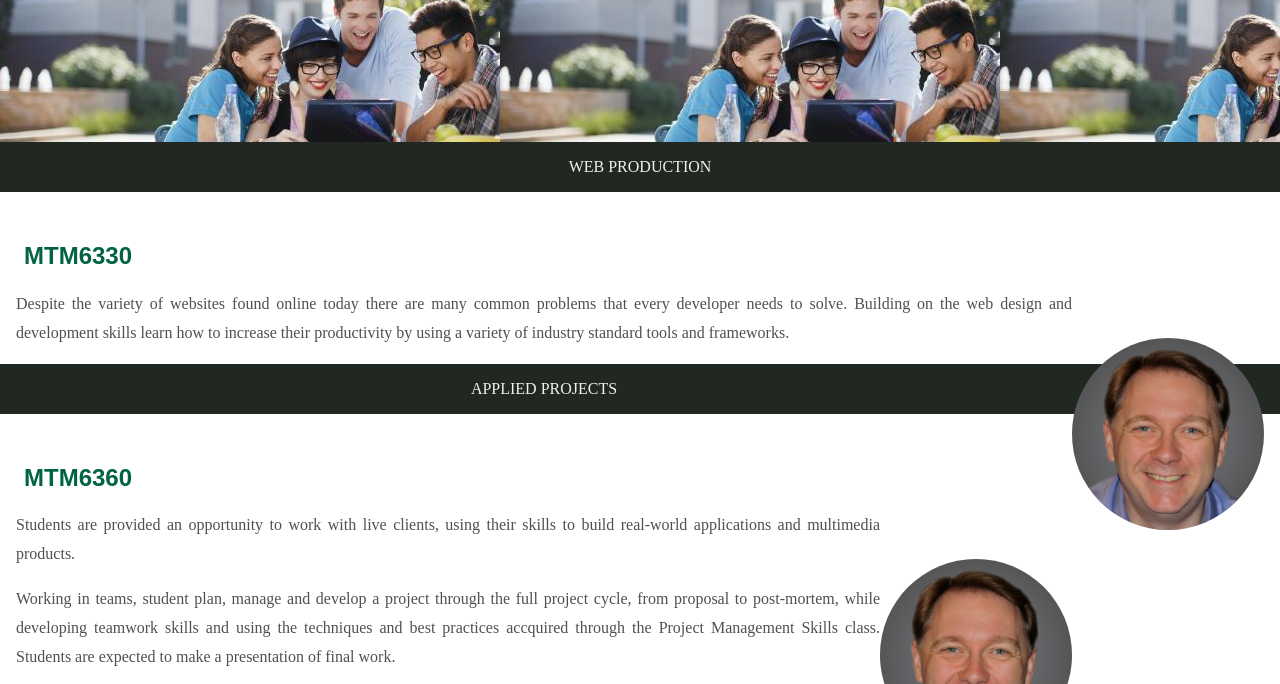
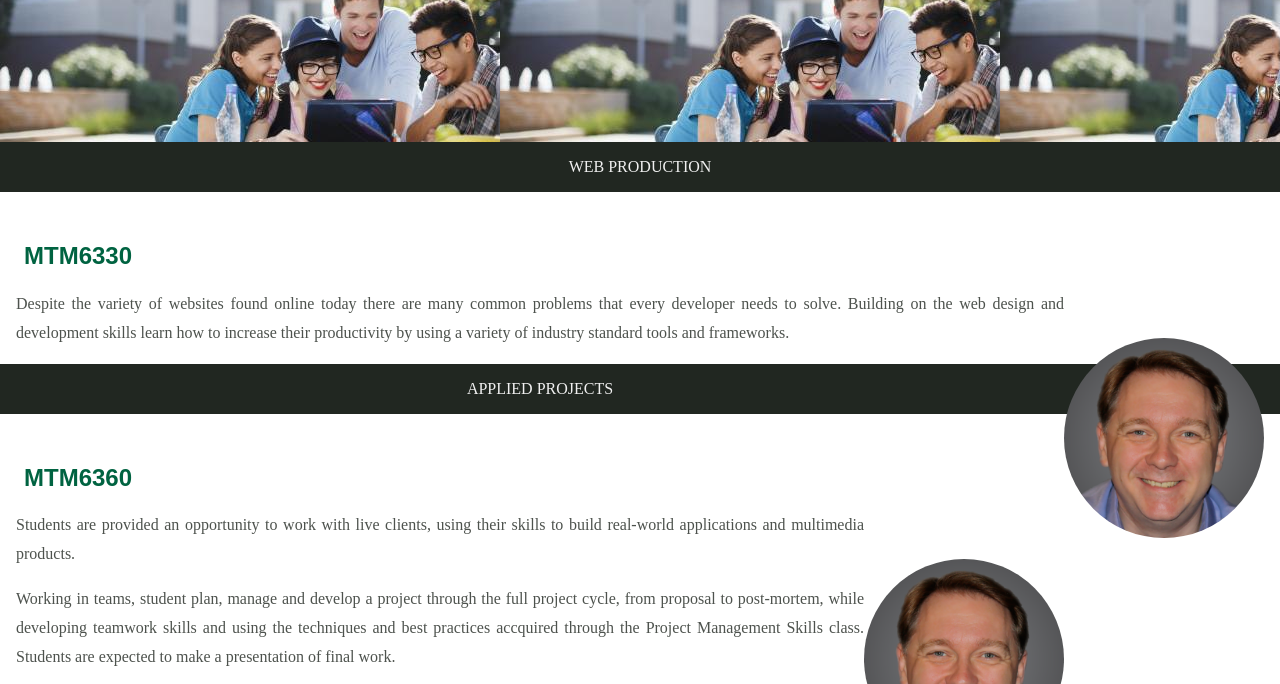
Before and after one commit to MTM6330-F17/FinalProject--Team01, a plain HTML site: page courses.html in a window 1280 px wide. Shown: the part 100-784 px from the top of the page. Drawn offline with nearby package versions, Linux system fonts and the light colour scheme.

Commit message:
Messing with the images to center them

```diff
--- a/css/style.css
+++ b/css/style.css
@@ -246,11 +246,11 @@ float: right;
 
  /*Michael's work*/
  .sideimage{
-  width: 12em;
-  height: 12em;
+  width: 200px;
+  height: 200px;
   border-radius: 50%;
   margin: 3em auto;
-  text-align:left;
+  text-align:right;
   display:inline-block;
   float:right;
 }
```
